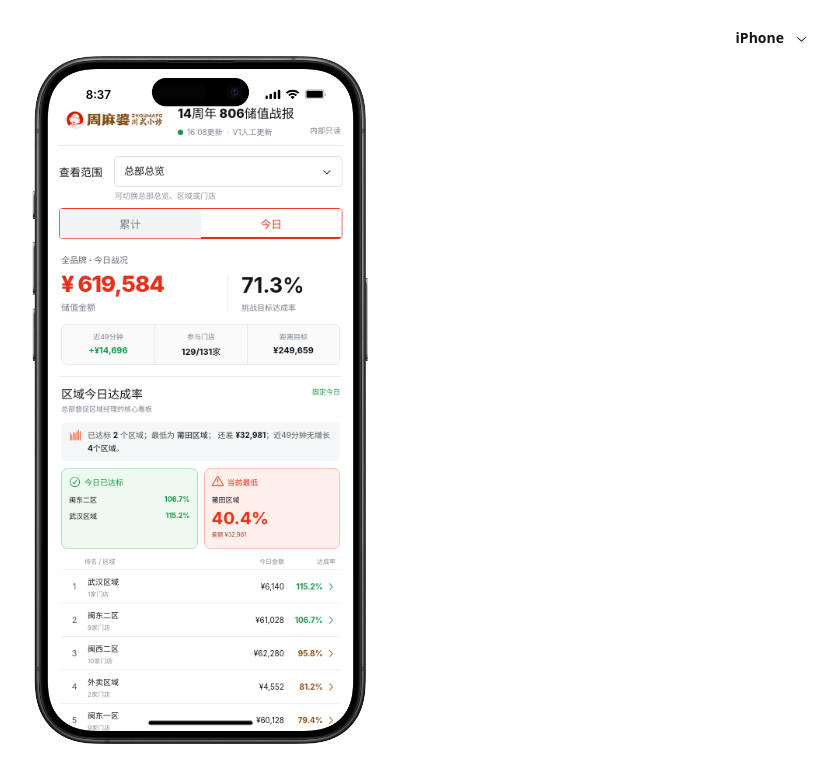
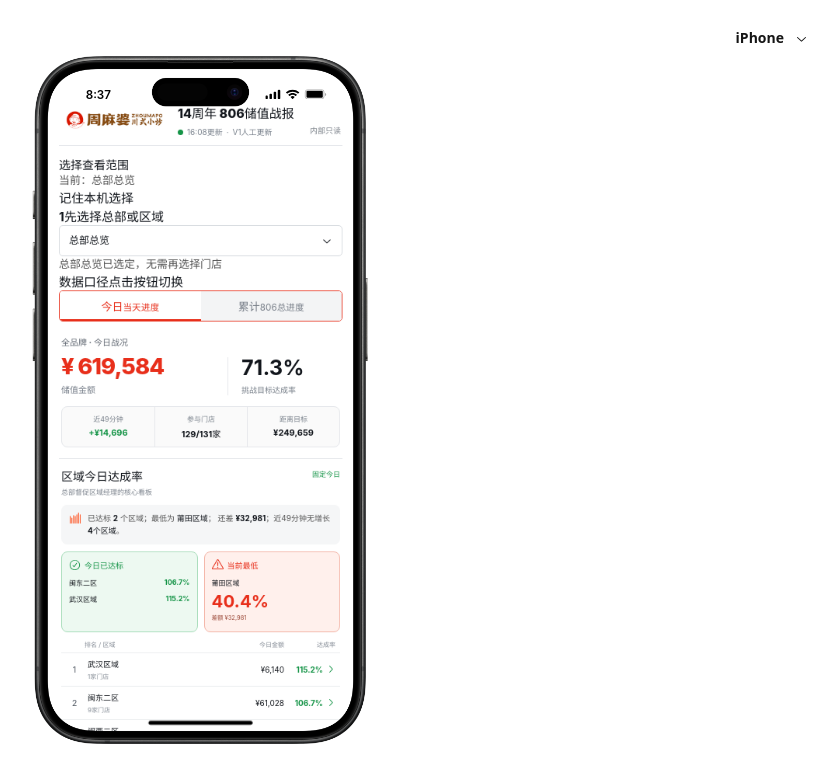
Before and after one commit to jianfeng9918-pixel/zm806-live-view-260807, a React (Vite) app: page / in a window 1280 px wide. Shown: the top 782 px of the page, without its empty margins (440-1276 px from the left). Built offline with nearby package versions, Linux system fonts and the light colour scheme.

Commit message:
feat: add two-step view selection and local memory

```diff
--- a/src/Prototype.tsx
+++ b/src/Prototype.tsx
@@ -22,6 +22,13 @@ import { KeyboardInput, MobileScroll, useKeyboard } from "./mobile";
 
 type Mode = "today" | "cumulative";
 type ScopeType = "hq" | "region" | "store";
+
+type SavedViewPreference = {
+  version: 1;
+  mode: Mode;
+  scopeType: ScopeType;
+  scopeId: string | null;
+};
 
 type TargetSet = { bet: number; drive: number; challenge: number };
 type RateSet = { bet: number; drive: number; challenge: number };
@@ -137,6 +144,7 @@ type Report = {
 };
 
 const currency = new Intl.NumberFormat("zh-CN", { maximumFractionDigits: 0 });
+const VIEW_PREFERENCE_KEY = "zhoumapo-806-report-view-v1";
 
 export default function Prototype() {
   const [report, setReport] = useState<Report | null>(null);
@@ -154,9 +162,11 @@ export default function Prototype() {
       })
       .then((payload) => {
         if (cancelled) return;
+        const preference = readViewPreference(payload);
         setReport(payload);
-        setMode(payload.defaults.mode);
-        setScopeType(payload.defaults.scope);
+        setMode(preference.mode);
+        setScopeType(preference.scopeType);
+        setScopeId(preference.scopeId);
       })
       .catch((error: Error) => {
         if (!cancelled) setLoadError(error.message);
@@ -165,6 +175,11 @@ export default function Prototype() {
       cancelled = true;
     };
   }, []);
+
+  useEffect(() => {
+    if (!report) return;
+    writeViewPreference({ version: 1, mode, scopeType, scopeId });
+  }, [mode, report, scopeId, scopeType]);
 
   const navigate = (type: ScopeType, id: string | null = null) => {
     setScopeType(type);
@@ -268,54 +283,111 @@ function ScopeControls({
   onModeChange: (mode: Mode) => void;
   onNavigate: (type: ScopeType, id: string | null) => void;
 }) {
-  const scopeValue = scopeType === "hq" ? "hq" : `${scopeType}:${scopeId ?? ""}`;
+  const activeStore = scopeType === "store"
+    ? report.stores.find((store) => store.id === scopeId) ?? null
+    : null;
+  const selectedRegionId = scopeType === "region"
+    ? scopeId
+    : activeStore?.regionId ?? null;
+  const selectedRegion = report.regions.find((region) => region.id === selectedRegionId) ?? null;
+  const regionStores = selectedRegion
+    ? report.stores.filter((store) => store.regionId === selectedRegion.id)
+    : [];
+  const primaryValue = selectedRegion?.id ?? "hq";
+  const secondaryValue = activeStore?.id ?? "region-overview";
+  const activeLabel = activeStore?.name ?? selectedRegion?.name ?? "总部总览";
+
   return (
     <section className="scope-panel" aria-label="战报筛选">
-      <div className="scope-row">
-        <label htmlFor="scope-select">查看范围</label>
-        <div className="select-shell">
+      <div className="scope-panel-heading">
+        <div>
+          <h2>选择查看范围</h2>
+          <p>当前：<strong>{activeLabel}</strong></p>
+        </div>
+        <span>记住本机选择</span>
+      </div>
+
+      <div className="scope-step">
+        <label htmlFor="primary-scope-select">
+          <b>1</b>
+          <span>先选择总部或区域</span>
+        </label>
+        <div className="select-shell primary-select">
           <select
-            id="scope-select"
-            value={scopeValue}
+            id="primary-scope-select"
+            value={primaryValue}
             onChange={(event) => {
               if (event.target.value === "hq") onNavigate("hq", null);
-              else {
-                const [type, id] = event.target.value.split(":") as [ScopeType, string];
-                onNavigate(type, id);
-              }
+              else onNavigate("region", event.target.value);
             }}
           >
             <option value="hq">总部总览</option>
-            <optgroup label="按区域查看">
+            <optgroup label="选择区域">
               {report.regions.map((region) => (
-                <option key={region.id} value={`region:${region.id}`}>{region.name}</option>
-              ))}
-            </optgroup>
-            <optgroup label="按门店查看">
-              {report.stores.map((store) => (
-                <option key={store.id} value={`store:${store.id}`}>{store.name}</option>
+                <option key={region.id} value={region.id}>{region.name}</option>
               ))}
             </optgroup>
           </select>
           <ChevronDownIcon aria-hidden="true" />
         </div>
       </div>
-      <p className="scope-help">可切换总部总览、区域或门店</p>
+
+      {selectedRegion ? (
+        <div className="scope-step secondary-step">
+          <label htmlFor="store-scope-select">
+            <b>2</b>
+            <span>再选择区域总览或门店</span>
+          </label>
+          <div className="select-shell secondary-select">
+            <select
+              id="store-scope-select"
+              value={secondaryValue}
+              onChange={(event) => {
+                if (event.target.value === "region-overview") onNavigate("region", selectedRegion.id);
+                else onNavigate("store", event.target.value);
+              }}
+            >
+              <option value="region-overview">{selectedRegion.name} · 区域总览</option>
+              <optgroup label={`${selectedRegion.name}门店`}>
+                {regionStores.map((store) => (
+                  <option key={store.id} value={store.id}>{store.name}</option>
+                ))}
+              </optgroup>
+            </select>
+            <ChevronDownIcon aria-hidden="true" />
+          </div>
+        </div>
+      ) : (
+        <p className="hq-scope-note">总部总览已选定，无需再选择门店</p>
+      )}
+
+      <div className="mode-panel">
+        <div className="mode-heading">
+          <strong>数据口径</strong>
+          <span>点击按钮切换</span>
+        </div>
         <div className="mode-switch" role="tablist" aria-label="数据口径">
+          <button
+            type="button"
+            role="tab"
+            aria-selected={mode === "today"}
+            className={mode === "today" ? "active" : ""}
+            onClick={() => onModeChange("today")}
+          >
+            <span>今日</span>
+            <small>当天进度</small>
+          </button>
           <button
             type="button"
             role="tab"
             aria-selected={mode === "cumulative"}
             className={mode === "cumulative" ? "active" : ""}
             onClick={() => onModeChange("cumulative")}
-        >累计</button>
-        <button
-          type="button"
-          role="tab"
-          aria-selected={mode === "today"}
-          className={mode === "today" ? "active" : ""}
-          onClick={() => onModeChange("today")}
-        >今日</button>
+          >
+            <span>累计</span>
+            <small>806总进度</small>
+          </button>
+        </div>
       </div>
     </section>
   );
@@ -794,3 +866,46 @@ function compactMoney(value: number) {
 function formatTime(value: string) {
   return new Intl.DateTimeFormat("zh-CN", { timeZone: "Asia/Shanghai", hour: "2-digit", minute: "2-digit", hourCycle: "h23" }).format(new Date(value));
 }
+
+function readViewPreference(report: Report): SavedViewPreference {
+  const fallbackScopeId = report.defaults.scope === "store"
+    ? report.defaults.featuredStoreId
+    : null;
+  const fallback: SavedViewPreference = {
+    version: 1,
+    mode: report.defaults.mode,
+    scopeType: report.defaults.scope,
+    scopeId: fallbackScopeId,
+  };
+
+  try {
+    const raw = window.localStorage.getItem(VIEW_PREFERENCE_KEY);
+    if (!raw) return fallback;
+    const saved = JSON.parse(raw) as Partial<SavedViewPreference>;
+    const savedMode: Mode = saved.mode === "cumulative" || saved.mode === "today"
+      ? saved.mode
+      : fallback.mode;
+
+    if (saved.scopeType === "hq") {
+      return { version: 1, mode: savedMode, scopeType: "hq", scopeId: null };
+    }
+    if (saved.scopeType === "region" && report.regions.some((region) => region.id === saved.scopeId)) {
+      return { version: 1, mode: savedMode, scopeType: "region", scopeId: saved.scopeId ?? null };
+    }
+    if (saved.scopeType === "store" && report.stores.some((store) => store.id === saved.scopeId)) {
+      return { version: 1, mode: savedMode, scopeType: "store", scopeId: saved.scopeId ?? null };
+    }
+  } catch {
+    // Private browsing and locked-down WebViews can reject storage access.
+  }
+
+  return { ...fallback, mode: fallback.mode };
+}
+
+function writeViewPreference(preference: SavedViewPreference) {
+  try {
+    window.localStorage.setItem(VIEW_PREFERENCE_KEY, JSON.stringify(preference));
+  } catch {
+    // The report remains fully usable when device-local storage is unavailable.
+  }
+}
```
Lines whose indentation alone changed are shown as unchanged.
